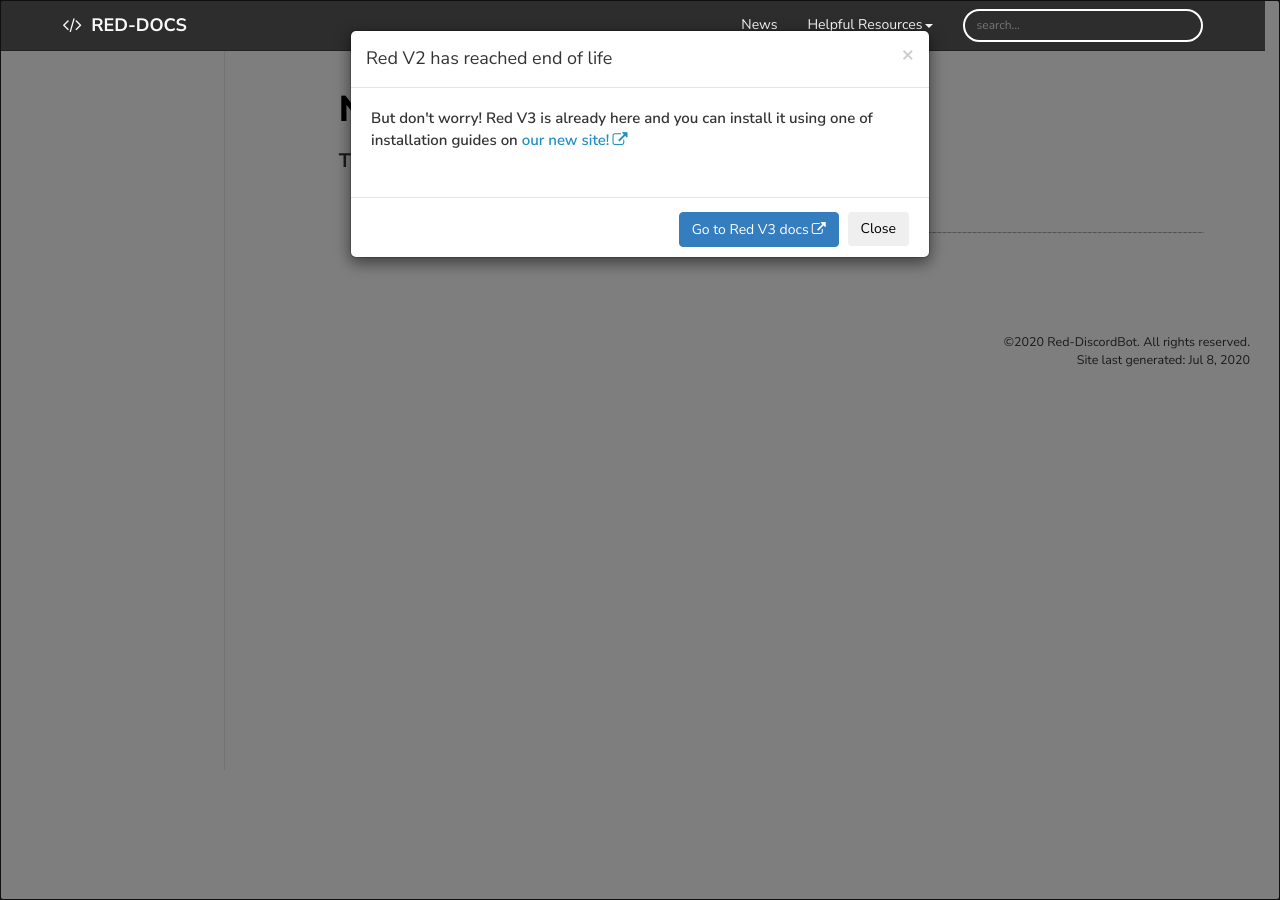
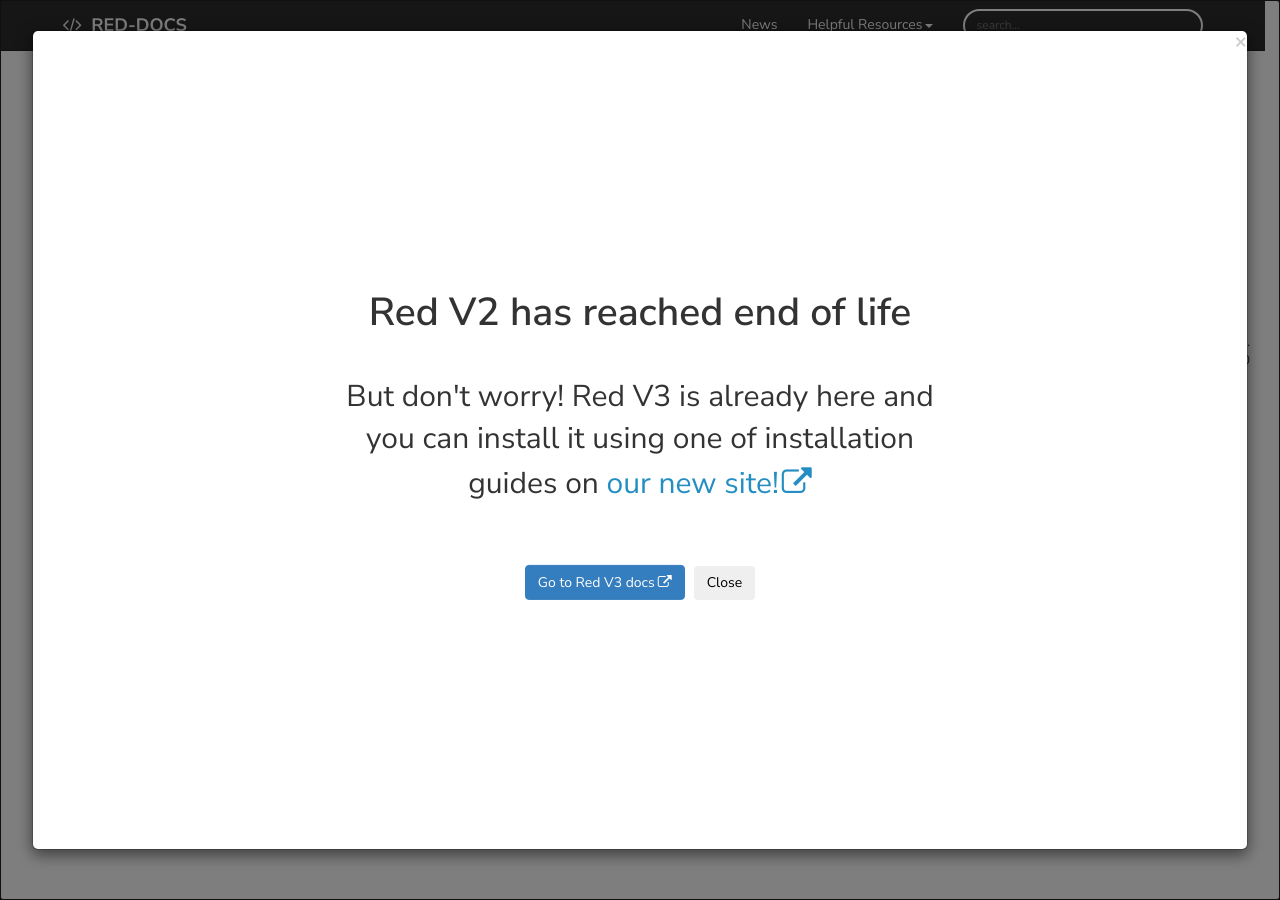
Before and after one commit to Twentysix26/Red-Docs, a Jekyll site: the page built from news/news_archive.html, in a window 1280 px wide. Built offline with Jekyll 4.4.1, drawn with Linux system fonts in a browser that asks for light colours; nearby versions of some CDN libraries; comment, search, counter and statistics services are not loaded.

Commit message:
Always show modal

```diff
--- a/_includes/old_version_modal.html
+++ b/_includes/old_version_modal.html
@@ -1,45 +1,30 @@
-<div class="modal fade" id="old-version-modal" tabindex="-1" role="dialog">
-  <div class="modal-dialog" role="document">
-    <div class="modal-content">
-      <div class="modal-header">
-        <button type="button" class="close" data-dismiss="modal" aria-label="Close"><span aria-hidden="true">&times;</span></button>
-        <span style="font-size:18px;font-weight:500" class="modal-title">Red V2 has reached end of life</span>
-      </div>
-      <div class="modal-body">
-        <p>But don't worry! Red V3 is already here and you can install it using one of installation guides on <a href="https://red-discordbot.readthedocs.io/en/stable/">our new site!</a>
-      </div>
-      <div class="modal-footer" style="padding-top:14px;padding-bottom:10px">
-        <a class="btn btn-primary" href="https://red-discordbot.readthedocs.io/en/stable/" role="button">Go to Red V3 docs</a>
-        <button type="button" class="btn" data-dismiss="modal">Close</button>
+<div class="modal fade in" id="old-version-modal" tabindex="-1" role="dialog" style="display: block">
+  <div class="modal-dialog modal-lg" role="document" style="width:95%;height:92%;padding:0;margin-top:2em">
+    <div class="modal-content" style="height:99%">
+      <button type="button" class="close" data-dismiss="modal" aria-label="Close"><span aria-hidden="true">&times;</span></button>
+      <div style="top:50%;transform:translateY(-50%);position:relative;text-align:center">
+        <div class="modal-header" style="border-bottom:none">
+          <span style="font-size:2.6em;font-weight:600" class="modal-title">Red V2 has reached end of life</span>
+        </div>
+        <div class="modal-body" style="padding:20px 25%">
+          <p style="font-size:2em;font-weight:500">But don't worry! Red V3 is already here and you can install it using one of installation guides on <a href="https://red-discordbot.readthedocs.io/en/stable/">our new site!</a></p>
+        </div>
+        <div class="modal-footer" style="padding-top:14px;padding-bottom:10px;text-align:center;border-top:none">
+          <a class="btn btn-primary" href="https://red-discordbot.readthedocs.io/en/stable/" role="button">Go to Red V3 docs</a>
+          <button type="button" class="btn" data-dismiss="modal">Close</button>
+        </div>
       </div>
     </div><!-- /.modal-content -->
   </div><!-- /.modal-dialog -->
 </div><!-- /.modal -->
 <script type="text/javascript">
-  function setCookie(cname, cvalue, exhours) {
-    var d = new Date();
-    d.setTime(d.getTime() + (exhours*60*60*1000));
-    var expires = 'expires='+ d.toUTCString();
-    document.cookie = cname + '='+ cvalue + ';' + expires + ';path=/';
-  }
+  $(document).ready(
+    function() {
+      $('body').removeClass('modal-open');
+      $('.modal-backdrop').remove();
 
-  function getCookie(cname) {
-    var name = cname + '=';
-    var decodedCookie = decodeURIComponent(document.cookie);
-    var ca = decodedCookie.split(';');
-    for(var i = 0; i < ca.length; i++) {
-      var c = ca[i];
-      while (c.charAt(0) == ' ') {
-        c = c.substring(1);
-      }
-      if (c.indexOf(name) == 0) {
-        return true;
-      }
+      $('#old-version-modal').modal('show');
     }
-    return false;
-  }
-  if(!getCookie('modal-shown')) {
-    $('#old-version-modal').modal()
-    setCookie('modal-shown', 1, 24)
-  }
+  );
 </script>
+<div class="modal-backdrop in"></div>
--- a/_layouts/default.html
+++ b/_layouts/default.html
@@ -53,7 +53,7 @@
     {% endif %}
 </head>
 {% include old_version_modal.html %}
-<body>
+<body class="modal-open">
 {% include topnav.html %}
 <!-- Page Content -->
 <!-- Content Row -->
```
Also changed, not shown: Gemfile.lock (added).
